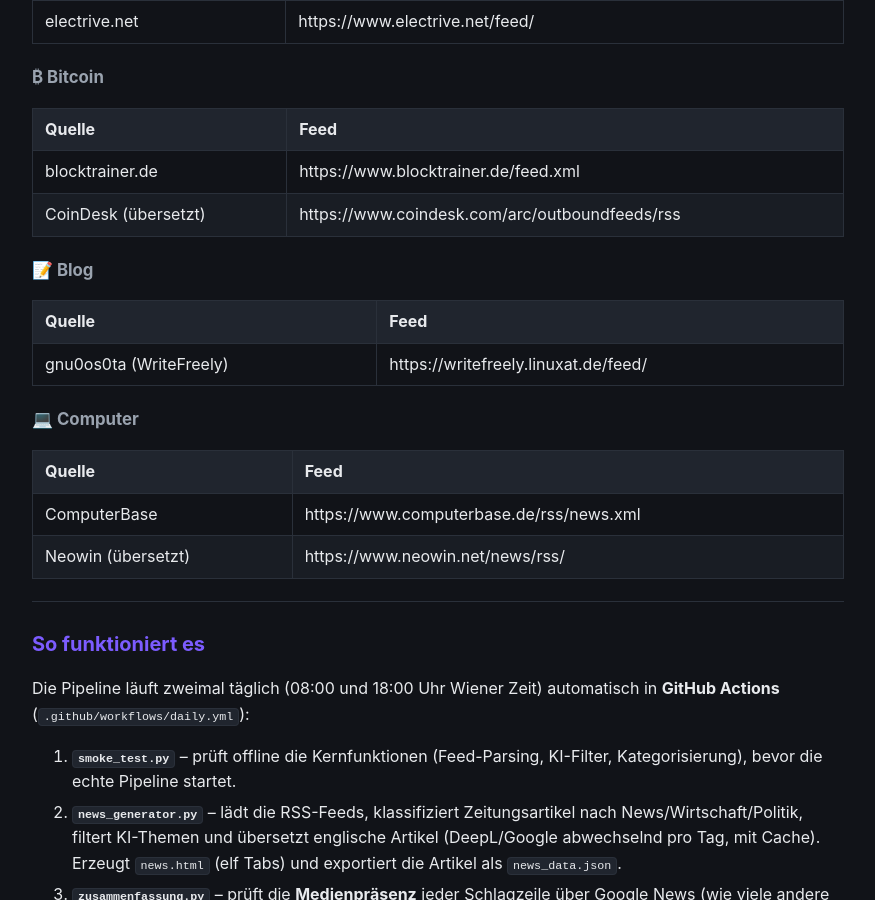
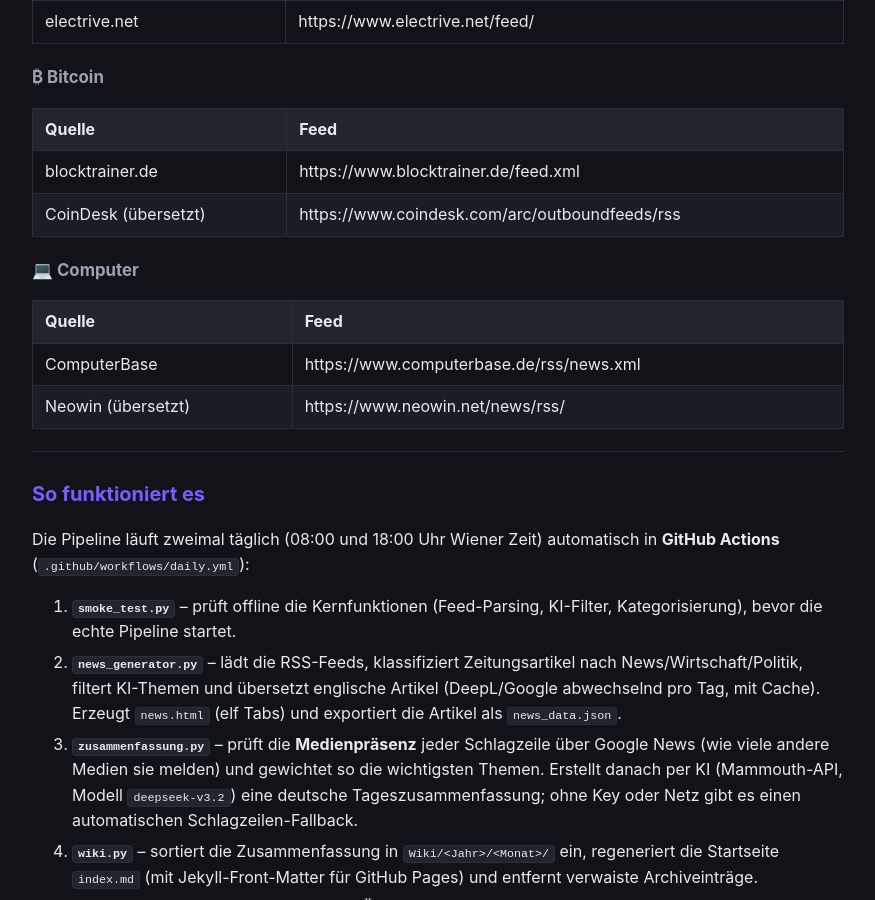
Before and after one commit to Ubuntu51/news-wiki, a Jekyll site: the page built from quellen.md, in a window 1280 px wide and 900 px high, scrolled down 4724 px. Shown: the whole window, without its empty margins (202-1077 px from the left). Built offline with Jekyll 4.4.1, drawn with Linux system fonts in a browser that asks for light colours; our own code applies the rules of GitHub Pages for plain Markdown files.

Commit message:
Quellen: Blog-Tab entfernt

```diff
--- a/quellen.md
+++ b/quellen.md
@@ -146,12 +146,6 @@
 | blocktrainer.de | https://www.blocktrainer.de/feed.xml |
 | CoinDesk (übersetzt) | https://www.coindesk.com/arc/outboundfeeds/rss |
 
-### 📝 Blog
-
-| Quelle | Feed |
-|---|---|
-| gnu0os0ta (WriteFreely) | https://writefreely.linuxat.de/feed/ |
-
 ### 💻 Computer
 
 | Quelle | Feed |
```
